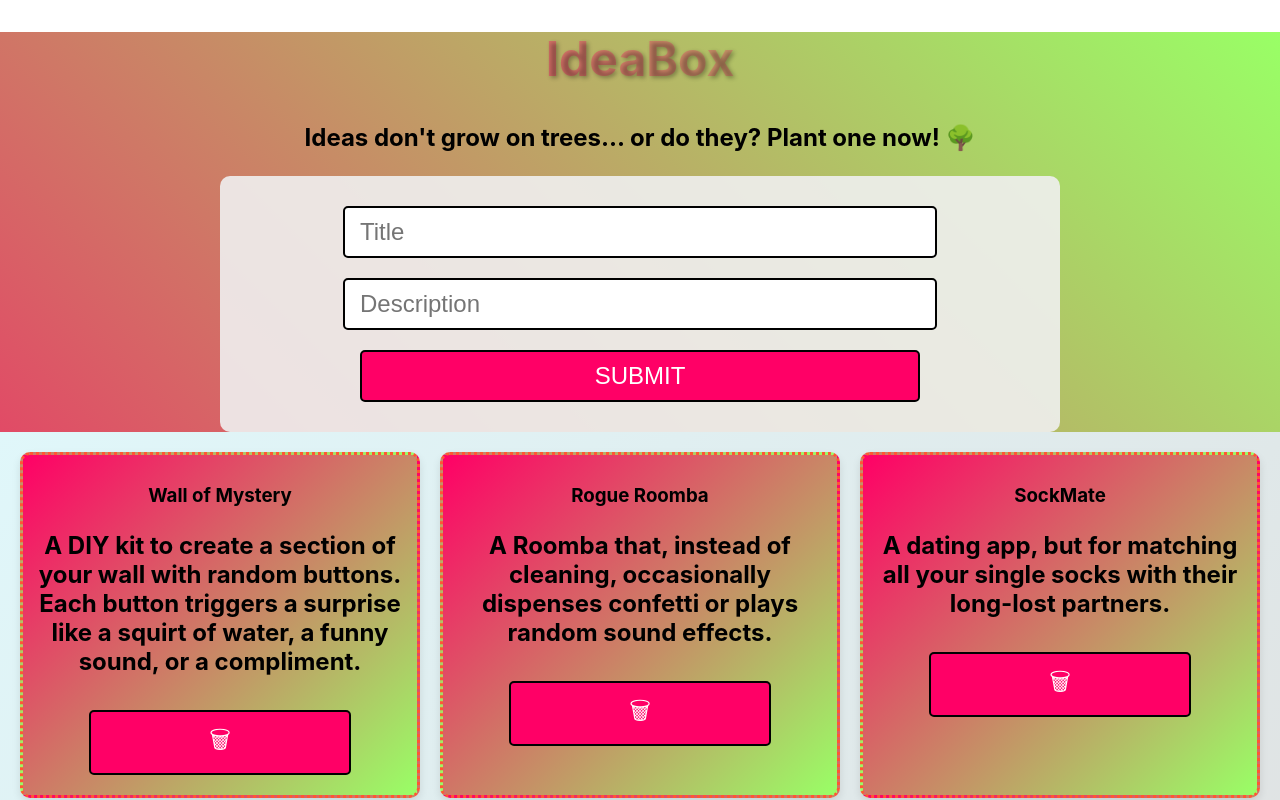
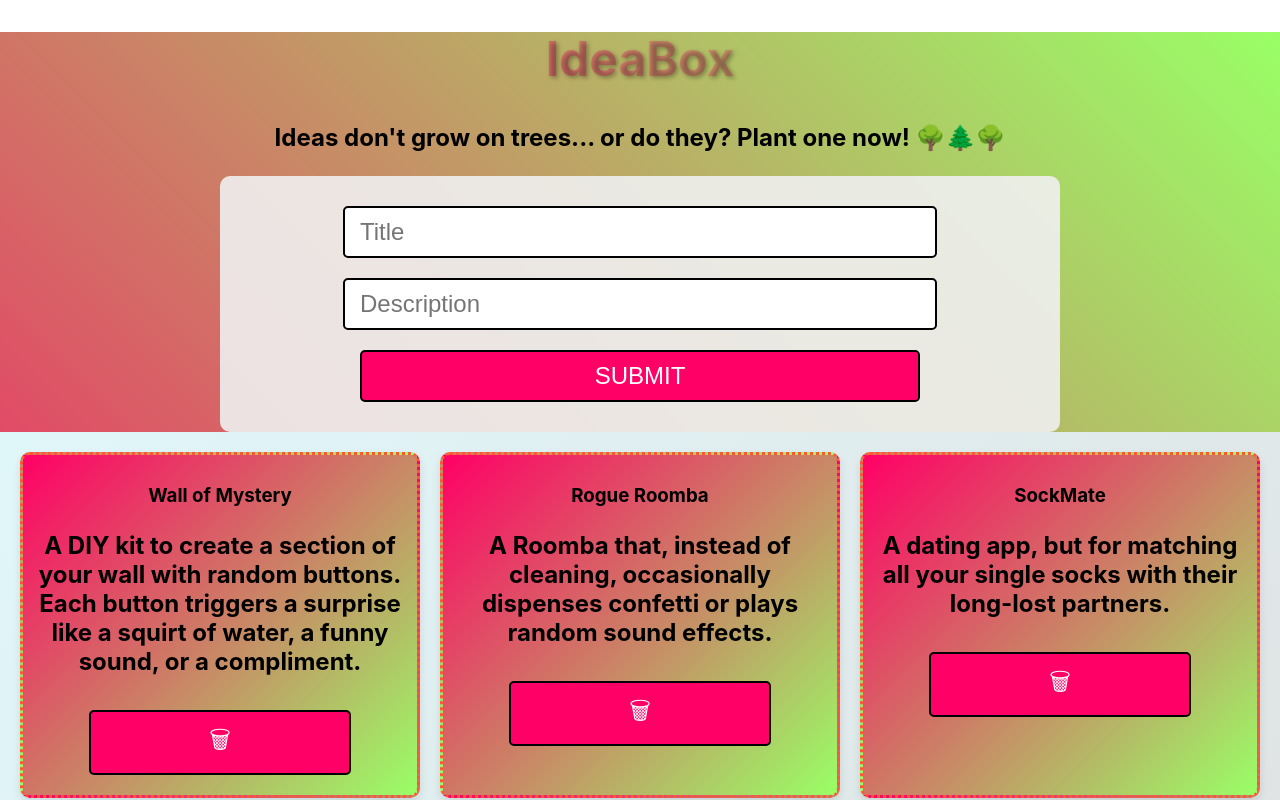
Before and after one commit to Sulton88Mehron90/idea-box-one-react, a React (Create React App) app: page / in a window 1280 px wide. Shown: the top 800 px of the page. Built offline with nearby package versions, Linux system fonts and the light colour scheme.

Commit message:
Feat: Add css style

```diff
--- a/src/components/App/App.js
+++ b/src/components/App/App.js
@@ -34,7 +34,7 @@ function App() {
   return (
     <main className='App'>
       <h1>IdeaBox</h1>
-      <p>Ideas don't grow on trees... or do they? Plant one now! 🌳</p>
+      <p>Ideas don't grow on trees... or do they? Plant one now! 🌳🌲🌳</p>
       <Form addIdea={addIdea} />
       <Ideas ideas={ideas} deleteIdea={deleteIdea} />
     </main>
```
